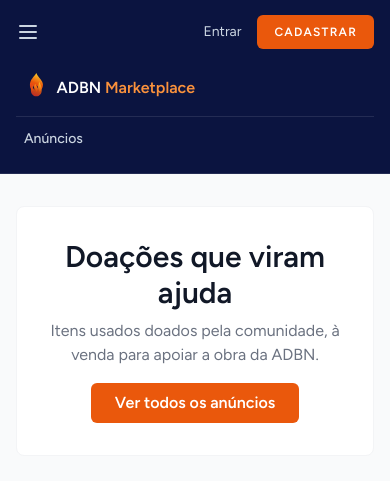
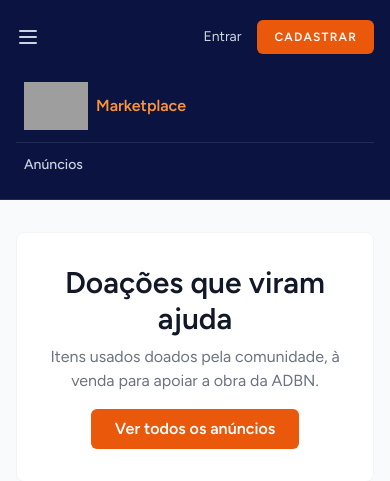
Before and after one commit to mirahy/marketplace-laravel, a Laravel app: page / in a window 390 px wide. Shown: the top 481 px of the page. Run offline with Laravel 12, Linux system fonts and the light colour scheme; data comes from the database, SQL or seed files in the repository; data that the repository does not hold is empty; style sheets or scripts are compiled from the project's sources; parts of the project's set-up code (start-up, migrations or seed data) failed here and were passed over; some libraries are stand-ins or nearby versions; grey boxes are pictures that could not be loaded.

Commit message:
Substitui o logo/favicon pela nova arte da ADBN e ajusta o nav
<x-adbn-logo> agora renderiza a imagem enviada (public/img/adb.png) em
vez do ícone SVG de chama desenhado à mão — propaga automaticamente
pros 5 lugares que já usavam o componente (nav público desktop/mobile,
nav do dashboard autenticado e tela de login/registro, via
application-logo.blade.php). Favicon trocado pra a mesma imagem nos 3
layouts (public, guest, app).

No nav público: removido o texto "ADBN" antes de "Marketplace" (a nova
logo já traz "ADBN" na própria arte), e a altura do nav foi de 64px
(h-16) pra 74px (h-[74px]) pra acomodar melhor a logo, que também
cresceu de h-9/h-8 pra h-14/h-12 (desktop/mobile).

Co-Authored-By: Claude Sonnet 5 <noreply@anthropic.com>
Claude-Session: https://claude.ai/code/session_017KiLttGspWFpky77EyGAMQ

```diff
--- a/resources/views/components/adbn-logo.blade.php
+++ b/resources/views/components/adbn-logo.blade.php
@@ -1,15 +1 @@
-@props(['id' => 'adbn-flame'])
-
-<svg viewBox="0 0 100 130" xmlns="http://www.w3.org/2000/svg" {{ $attributes }}>
-    <defs>
-        <linearGradient id="{{ $id }}" x1="0%" y1="100%" x2="30%" y2="0%">
-            <stop offset="0%" stop-color="#dc2626" />
-            <stop offset="55%" stop-color="#ea580c" />
-            <stop offset="100%" stop-color="#fbbf24" />
-        </linearGradient>
-    </defs>
-    <path fill="url(#{{ $id }})"
-        d="M50 4C41 20 24 30 24 54c0 12 7 20 14 24-4-7-5-15-1-23 3 11 11 16 15 26 5-10 3-19-1-27 7 6 12 15 10 27 10-6 16-17 16-29C77 34 58 24 50 4Z" />
-    <path fill="url(#{{ $id }})" opacity="0.85"
-        d="M62 40c6 12 10 22 10 34 0 14-9 25-22 25s-22-11-22-25c0-8 3-15 7-21-1 8 2 15 8 19-3-8-2-17 3-24 1 7 6 12 9 19 3-9 5-18 7-27Z" />
-</svg>
+<img src="{{ asset('img/adb.png') }}" alt="ADBN Vila Alta" {{ $attributes }}>
--- a/resources/views/layouts/app.blade.php
+++ b/resources/views/layouts/app.blade.php
@@ -7,7 +7,7 @@
 
         <title>{{ config('app.name', 'Laravel') }}</title>
 
-        <link rel="icon" type="image/svg+xml" href="{{ asset('favicon.svg') }}">
+        <link rel="icon" type="image/png" href="{{ asset('img/adb.png') }}">
 
         <!-- Fonts -->
         <link rel="preconnect" href="https://fonts.bunny.net">
--- a/resources/views/layouts/guest.blade.php
+++ b/resources/views/layouts/guest.blade.php
@@ -11,7 +11,7 @@
         <link rel="preconnect" href="https://fonts.bunny.net">
         <link href="https://fonts.bunny.net/css?family=figtree:400,500,600&display=swap" rel="stylesheet" />
 
-        <link rel="icon" type="image/svg+xml" href="{{ asset('favicon.svg') }}">
+        <link rel="icon" type="image/png" href="{{ asset('img/adb.png') }}">
 
         <!-- Scripts -->
         @vite(['resources/css/app.css', 'resources/js/app.js'])
--- a/resources/views/layouts/public.blade.php
+++ b/resources/views/layouts/public.blade.php
@@ -7,7 +7,7 @@
 
         <title>{{ $title ?? config('app.name') }}</title>
 
-        <link rel="icon" type="image/svg+xml" href="{{ asset('favicon.svg') }}">
+        <link rel="icon" type="image/png" href="{{ asset('img/adb.png') }}">
 
         <link rel="preconnect" href="https://fonts.bunny.net">
         <link href="https://fonts.bunny.net/css?family=figtree:400,500,600&display=swap" rel="stylesheet" />
@@ -17,7 +17,7 @@
     <body class="font-sans antialiased bg-gray-50">
         <nav class="bg-[#0b1440] border-b border-white/10" x-data="{ mobileMenuOpen: false }">
             <div class="max-w-7xl mx-auto px-4 sm:px-6 lg:px-8">
-                <div class="flex justify-between h-16 items-center">
+                <div class="flex justify-between h-[74px] items-center">
                     <div class="flex items-center gap-8">
                         <button type="button" @click="mobileMenuOpen = ! mobileMenuOpen"
                             class="sm:hidden text-slate-300 hover:text-white">
@@ -28,9 +28,9 @@
                         </button>
 
                         <a href="{{ route('home') }}" wire:navigate class="hidden sm:flex items-center gap-2">
-                            <x-adbn-logo class="h-9 w-auto" />
+                            <x-adbn-logo class="h-14 w-auto" />
                             <span class="text-lg font-bold text-white leading-tight">
-                                ADBN <span class="text-orange-400 font-semibold">Marketplace</span>
+                                <span class="text-orange-400 font-semibold">Marketplace</span>
                             </span>
                         </a>
                         <div class="hidden sm:flex gap-6 text-sm font-medium text-slate-300">
@@ -83,9 +83,9 @@
                     class="sm:hidden pb-4 space-y-1">
                     <a href="{{ route('home') }}" wire:navigate @click="mobileMenuOpen = false"
                         class="flex items-center gap-2 px-2 py-2">
-                        <x-adbn-logo id="adbn-flame-mobile" class="h-8 w-auto" />
+                        <x-adbn-logo class="h-12 w-auto" />
                         <span class="text-base font-bold text-white leading-tight">
-                            ADBN <span class="text-orange-400 font-semibold">Marketplace</span>
+                            <span class="text-orange-400 font-semibold">Marketplace</span>
                         </span>
                     </a>
                     <div class="border-t border-white/10 my-2"></div>
```
